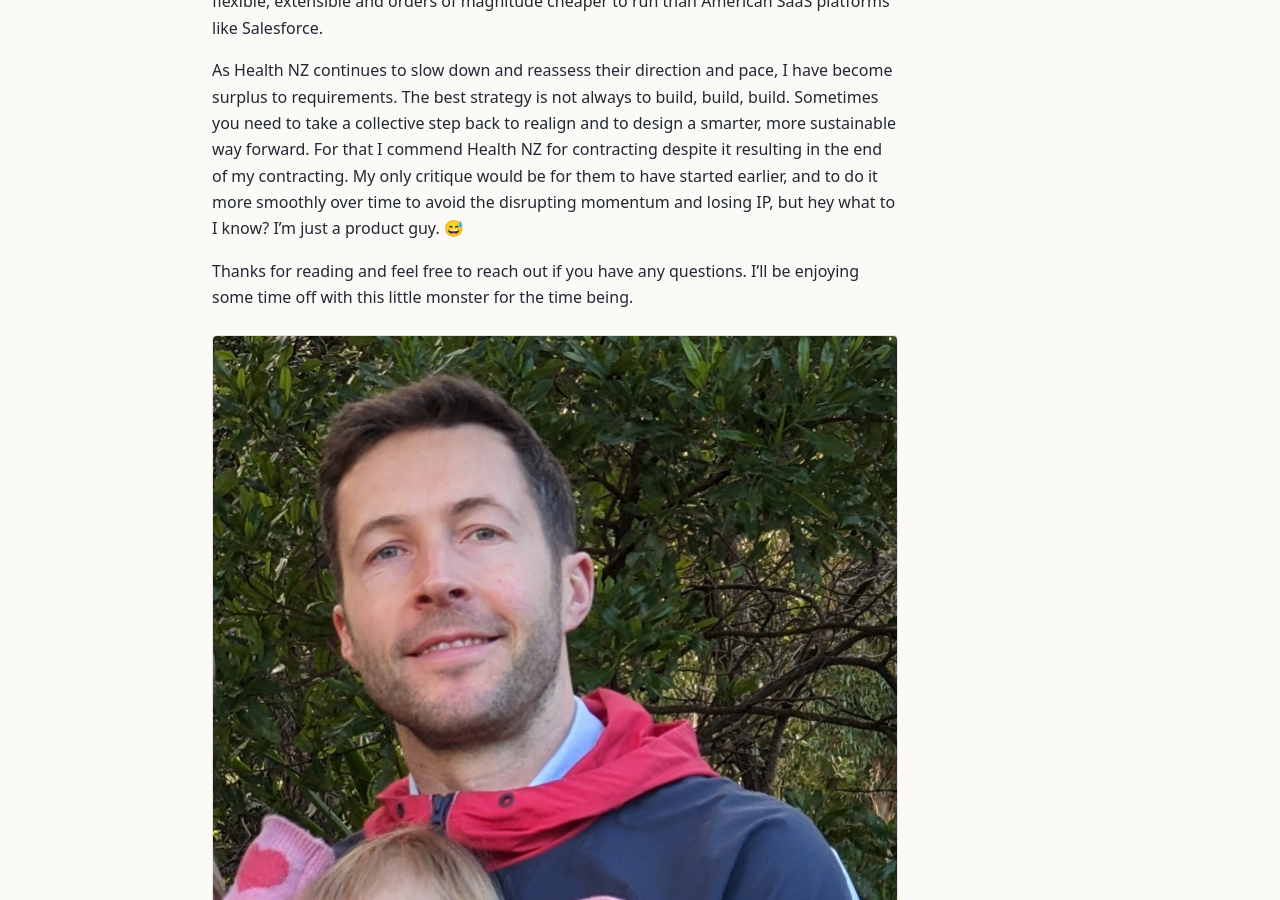
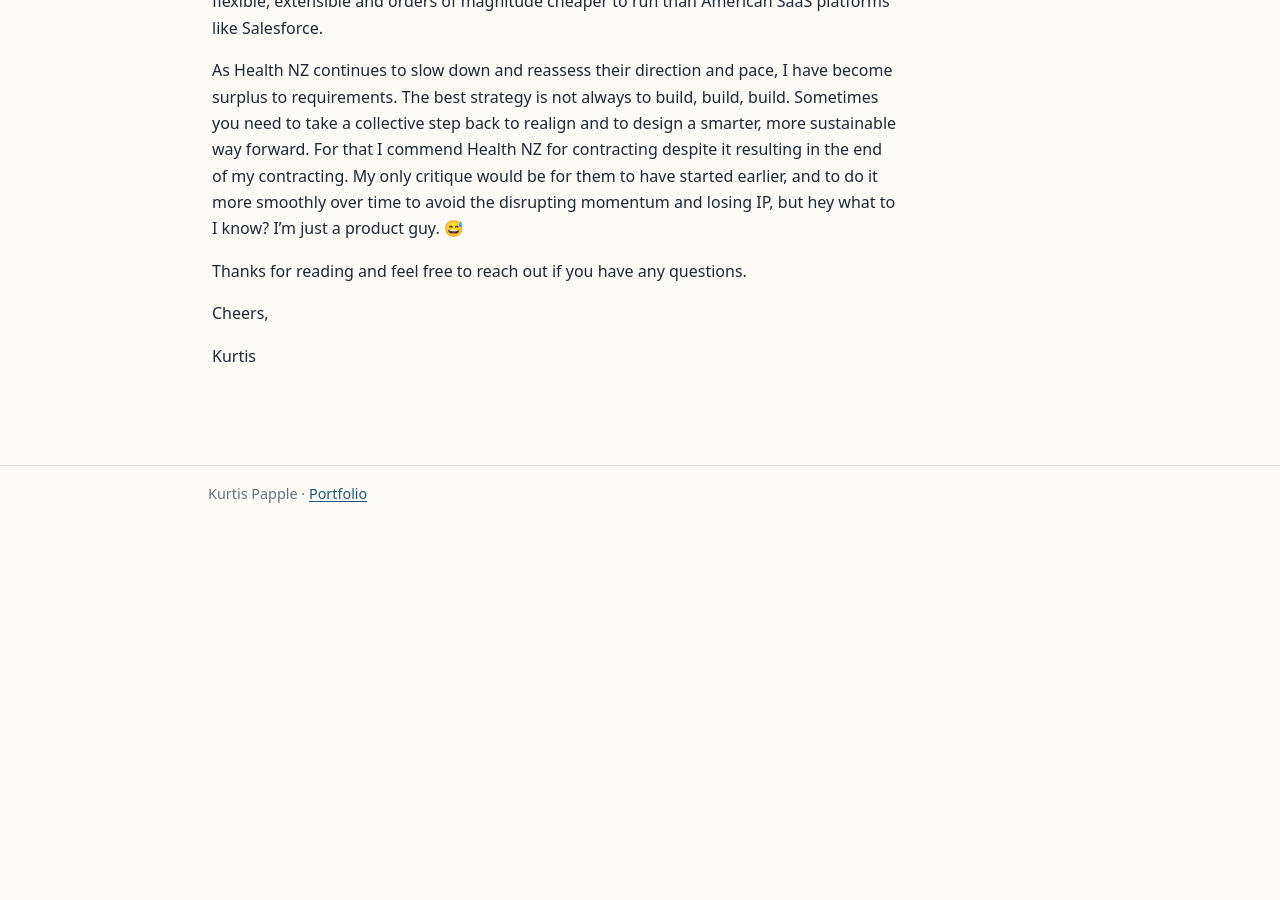
Before and after one commit to KurtisStirling/portfolio, a Jekyll site: the page built from items/health-data-interop/index.md, in a window 1280 px wide and 900 px high, scrolled down 10448 px. Built offline with Jekyll 4.4.1, drawn with Linux system fonts in a browser that asks for light colours; after the commit the page ends 10970 px from its top, so only the background shows below that.

Commit message:
Remove personal closing photo from portfolio

```diff
--- a/items/health-data-interop/index.md
+++ b/items/health-data-interop/index.md
@@ -129,9 +129,7 @@ Now Health NZ has a beautiful clinical application that is interoperable out of
 
 As Health NZ continues to slow down and reassess their direction and pace, I have become surplus to requirements. The best strategy is not always to build, build, build. Sometimes you need to take a collective step back to realign and to design a smarter, more sustainable way forward. For that I commend Health NZ for contracting despite it resulting in the end of my contracting. My only critique would be for them to have started earlier, and to do it more smoothly over time to avoid the disrupting momentum and losing IP, but hey what to I know? I’m just a product guy. 😅
 
-Thanks for reading and feel free to reach out if you have any questions. I'll be enjoying some time off with this little monster for the time being.
-
-![PXL_20240706_003021188.MP~2.jpg](PXL_20240706_003021188.MP2.jpg)
+Thanks for reading and feel free to reach out if you have any questions.
 
 Cheers,
 
```
Also changed, not shown: items/health-data-interop/PXL_20240706_003021188.MP2.jpg (deleted).
